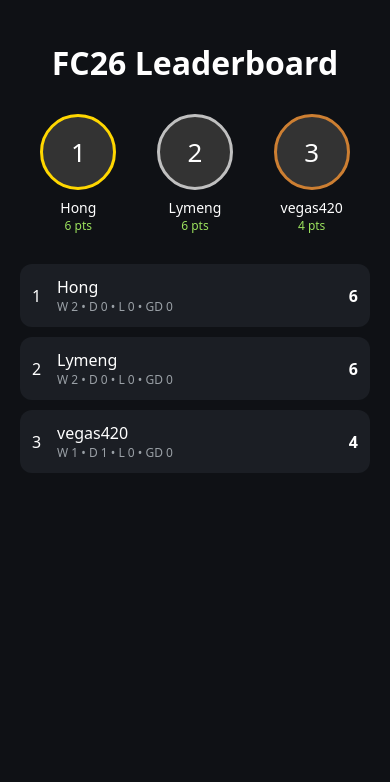
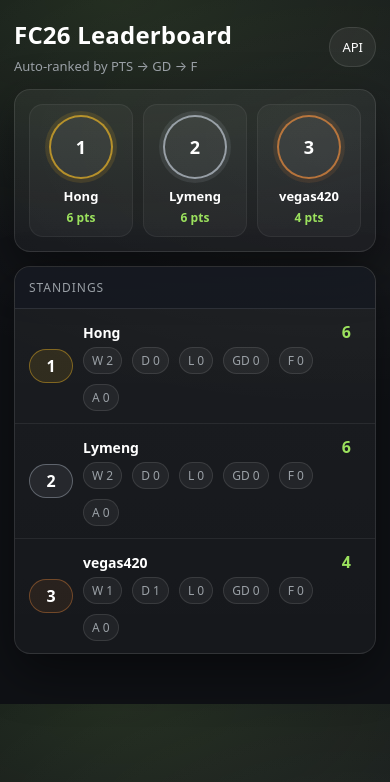
Before and after one commit to kiteAether/fc26-leaderboard, a FastAPI app: page / in a window 390 px wide. Shown: the top 782 px of the page. Run offline with FastAPI, Linux system fonts and the light colour scheme; data comes from the database, SQL or seed files in the repository.

Commit message:
ui: make leaderboard fully responsive

```diff
--- a/app/templates/leaderboard.html
+++ b/app/templates/leaderboard.html
@@ -2,170 +2,282 @@
 <html>
 <head>
   <meta charset="utf-8">
+  <!-- IMPORTANT: makes iPhone scale correctly -->
+  <meta name="viewport" content="width=device-width, initial-scale=1, viewport-fit=cover">
   <title>FC26 Leaderboard</title>
 
   <style>
-
+    :root{
+      --bg:#0f1115;
+      --panel:#1b1e24;
+      --panel2:#151820;
+      --text:#ffffff;
+      --muted:#9aa0a6;
+      --line:rgba(255,255,255,.10);
+      --accent:#9be15d;   /* green */
+      --gold:#fbbf24;
+      --silver:#cbd5e1;
+      --bronze:#fb923c;
+      --radius:16px;
+      --shadow: 0 18px 50px rgba(0,0,0,.45);
+    }
+    *{box-sizing:border-box}
     body{
       margin:0;
-    font-family:system-ui;
-    background:#0f1115;
-    color:white;
+      font-family: system-ui, -apple-system, Segoe UI, Roboto, Arial, sans-serif;
+      background: radial-gradient(900px 450px at 30% 0%, rgba(155,225,93,.12), transparent 55%),
+                  radial-gradient(900px 450px at 90% 20%, rgba(255,255,255,.05), transparent 60%),
+                  var(--bg);
+      color:var(--text);
     }
 
+    /* Container is mobile-first */
     .container{
-    max-width:500px;
-    margin:auto;
-    padding:20px;
+      max-width: 560px;      /* ideal for phones */
+      margin: 0 auto;
+      padding: 18px 14px 50px;
     }
 
-h1{
-    text-align:center;
-    margin-bottom:30px;
+    .header{
+      display:flex;
+      align-items:center;
+      justify-content:space-between;
+      gap:12px;
+      margin-bottom:14px;
+    }
+    .title{
+      font-size:24px;
+      margin:0;
+      letter-spacing:.2px;
+    }
+    .sub{
+      margin:6px 0 0 0;
+      color:var(--muted);
+      font-size:13px;
     }
 
-.podium{
-    display:flex;
-    justify-content:space-around;
-    margin-bottom:30px;
+    .pill{
+      border:1px solid var(--line);
+      background:rgba(255,255,255,.06);
+      padding:10px 12px;
+      border-radius:999px;
+      color:var(--text);
+      text-decoration:none;
+      font-size:13px;
+      white-space:nowrap;
     }
 
-.player{
+    /* Podium (top 3) */
+    .podiumCard{
+      background: linear-gradient(180deg, rgba(255,255,255,.05), rgba(255,255,255,.03));
+      border:1px solid var(--line);
+      border-radius: var(--radius);
+      box-shadow: var(--shadow);
+      padding:14px;
+      margin-bottom:14px;
+    }
+    .podium{
+      display:grid;
+      grid-template-columns: 1fr 1fr 1fr;
+      gap:10px;
+      align-items:end;
+    }
+    .podium .player{
       text-align:center;
+      padding:10px 8px;
+      border-radius:14px;
+      background:rgba(255,255,255,.04);
+      border:1px solid rgba(255,255,255,.06);
     }
-
     .avatar{
-    width:70px;
-    height:70px;
+      width:64px;
+      height:64px;
       border-radius:50%;
-    background:#333;
       display:flex;
       align-items:center;
       justify-content:center;
-    font-size:26px;
+      margin:0 auto 8px;
+      background:rgba(255,255,255,.06);
+      border:2px solid rgba(255,255,255,.10);
+      font-weight:900;
+      font-size:18px;
+    }
+    .r1 .avatar{ border-color: rgba(251,191,36,.65); box-shadow:0 0 0 4px rgba(251,191,36,.12); }
+    .r2 .avatar{ border-color: rgba(203,213,225,.65); box-shadow:0 0 0 4px rgba(203,213,225,.10); }
+    .r3 .avatar{ border-color: rgba(251,146,60,.65); box-shadow:0 0 0 4px rgba(251,146,60,.10); }
+
+    .pname{
+      font-size:13px;
+      font-weight:800;
+      overflow:hidden;
+      text-overflow:ellipsis;
+      white-space:nowrap;
+    }
+    .ppoints{
+      margin-top:4px;
+      font-size:12px;
+      color:var(--accent);
+      font-weight:800;
     }
 
-.first{
-    border:3px solid gold;
+    /* List */
+    .listCard{
+      background: linear-gradient(180deg, rgba(255,255,255,.05), rgba(255,255,255,.03));
+      border:1px solid var(--line);
+      border-radius: var(--radius);
+      box-shadow: var(--shadow);
+      overflow:hidden;
+    }
+    .listHeader{
+      padding:12px 14px;
+      border-bottom:1px solid var(--line);
+      background:rgba(21,24,32,.85);
+      color:var(--muted);
+      font-size:12px;
+      letter-spacing:.08em;
+      text-transform:uppercase;
     }
 
-.second{
-    border:3px solid silver;
+    /* Row is a responsive "card row" */
+    .row{
+      display:grid;
+      grid-template-columns: 44px 1fr auto;
+      gap:10px;
+      align-items:center;
+      padding:12px 14px;
+      border-bottom:1px solid rgba(255,255,255,.07);
     }
+    .row:last-child{border-bottom:none;}
+    .row:hover{background:rgba(255,255,255,.04);}
 
-.third{
-    border:3px solid #cd7f32;
+    .rank{
+      width:44px;
+      height:34px;
+      border-radius:999px;
+      display:flex;
+      align-items:center;
+      justify-content:center;
+      border:1px solid rgba(255,255,255,.10);
+      background:rgba(255,255,255,.06);
+      font-weight:900;
+      font-variant-numeric: tabular-nums;
     }
+    .row.r1 .rank{ border-color: rgba(251,191,36,.40); background:rgba(251,191,36,.10); }
+    .row.r2 .rank{ border-color: rgba(203,213,225,.35); background:rgba(203,213,225,.08); }
+    .row.r3 .rank{ border-color: rgba(251,146,60,.35); background:rgba(251,146,60,.08); }
 
-.player-name{
-    font-size:14px;
-    margin-top:8px;
+    .nameBlock{
+      min-width:0;
+      display:flex;
+      flex-direction:column;
+      gap:4px;
     }
-
-.points{
-    font-size:12px;
-    color:#9be15d;
-}
-
-.list{
-    margin-top:20px;
-}
-
-.row{
+    .nameLine{
       display:flex;
       align-items:center;
       justify-content:space-between;
-    background:#1b1e24;
-    padding:12px;
-    border-radius:12px;
-    margin-bottom:10px;
+      gap:10px;
+      min-width:0;
+    }
+    .teamName{
+      font-weight:900;
+      font-size:14px;
+      overflow:hidden;
+      text-overflow:ellipsis;
+      white-space:nowrap;
+    }
+    .pts{
+      font-weight:900;
+      color:var(--accent);
+      font-variant-numeric: tabular-nums;
+      white-space:nowrap;
+    }
+    .stats{
+      color:var(--muted);
+      font-size:12px;
+      font-variant-numeric: tabular-nums;
+      display:flex;
+      flex-wrap:wrap;
+      gap:10px;
+    }
+    .chip{
+      border:1px solid rgba(255,255,255,.10);
+      background:rgba(255,255,255,.05);
+      padding:4px 8px;
+      border-radius:999px;
     }
 
-.rank{
-    width:25px;
+    /* Desktop enhancement */
+    @media (min-width: 900px){
+      .container{ max-width: 980px; padding: 26px 18px 70px; }
+      .title{ font-size:28px; }
+      .podiumCard{ padding:18px; }
+      .avatar{ width:74px; height:74px; font-size:20px; }
+      .row{ grid-template-columns: 56px 1fr auto; padding:14px 16px; }
+      .rank{ width:56px; height:38px; }
+      .teamName{ font-size:15px; }
+      .stats{ font-size:13px; }
     }
-
-.team{
-    flex:1;
-}
-
-.stats{
-    font-size:12px;
-    color:#9aa0a6;
-}
-
-.pts{
-    font-weight:bold;
-}
-
   </style>
-
 </head>
 
 <body>
-
   <div class="container">
 
-<h1>FC26 Leaderboard</h1>
-
-<div class="podium">
-
-{% for r in table[:3] %}
-
-<div class="player">
-
-<div class="avatar
-{% if r.rank == 1 %}first
-{% elif r.rank == 2 %}second
-{% elif r.rank == 3 %}third
-{% endif %}">
-{{ r.rank }}
+    <div class="header">
+      <div>
+        <h1 class="title">FC26 Leaderboard</h1>
+        <p class="sub">Auto-ranked by PTS → GD → F</p>
       </div>
 
-<div class="player-name">
-{{ r.name }}
+      <!-- optional: keep or remove -->
+      <a class="pill" href="/api/leaderboard" target="_blank" rel="noopener">API</a>
     </div>
 
-<div class="points">
-{{ r.pts }} pts
+    <!-- Podium -->
+    <div class="podiumCard">
+      <div class="podium">
+        {% for r in table[:3] %}
+        <div class="player r{{ r.rank }}">
+          <div class="avatar">{{ r.rank }}</div>
+          <div class="pname">{{ r.name }}</div>
+          <div class="ppoints">{{ r.pts }} pts</div>
+        </div>
+        {% endfor %}
+      </div>
     </div>
 
+    <!-- List -->
+    <div class="listCard">
+      <div class="listHeader">Standings</div>
+
+      {% for r in table %}
+      <div class="row r{{ r.rank }}">
+        <div class="rank">{{ r.rank }}</div>
+
+        <div class="nameBlock">
+          <div class="nameLine">
+            <div class="teamName">{{ r.name }}</div>
+            <div class="pts">{{ r.pts }}</div>
           </div>
 
-{% endfor %}
-
+          <div class="stats">
+            <span class="chip">W {{ r.w }}</span>
+            <span class="chip">D {{ r.d }}</span>
+            <span class="chip">L {{ r.l }}</span>
+            <span class="chip">GD {{ r.gd }}</span>
+            <span class="chip">F {{ r.f }}</span>
+            <span class="chip">A {{ r.a }}</span>
+          </div>
         </div>
 
-<div class="list">
-
-{% for r in table %}
-
-<div class="row">
-
-<div class="rank">
-{{ r.rank }}
+        <!-- right spacer column (keeps layout clean) -->
+        <div></div>
       </div>
-
-<div class="team">
-{{ r.name }}
-
-<div class="stats">
-W {{ r.w }} • D {{ r.d }} • L {{ r.l }} • GD {{ r.gd }}
-</div>
-
-</div>
-
-<div class="pts">
-{{ r.pts }}
-</div>
-
-</div>
-
       {% endfor %}
 
     </div>
 
   </div>
-
 </body>
 </html>
```
Lines whose indentation alone changed are shown as unchanged.
